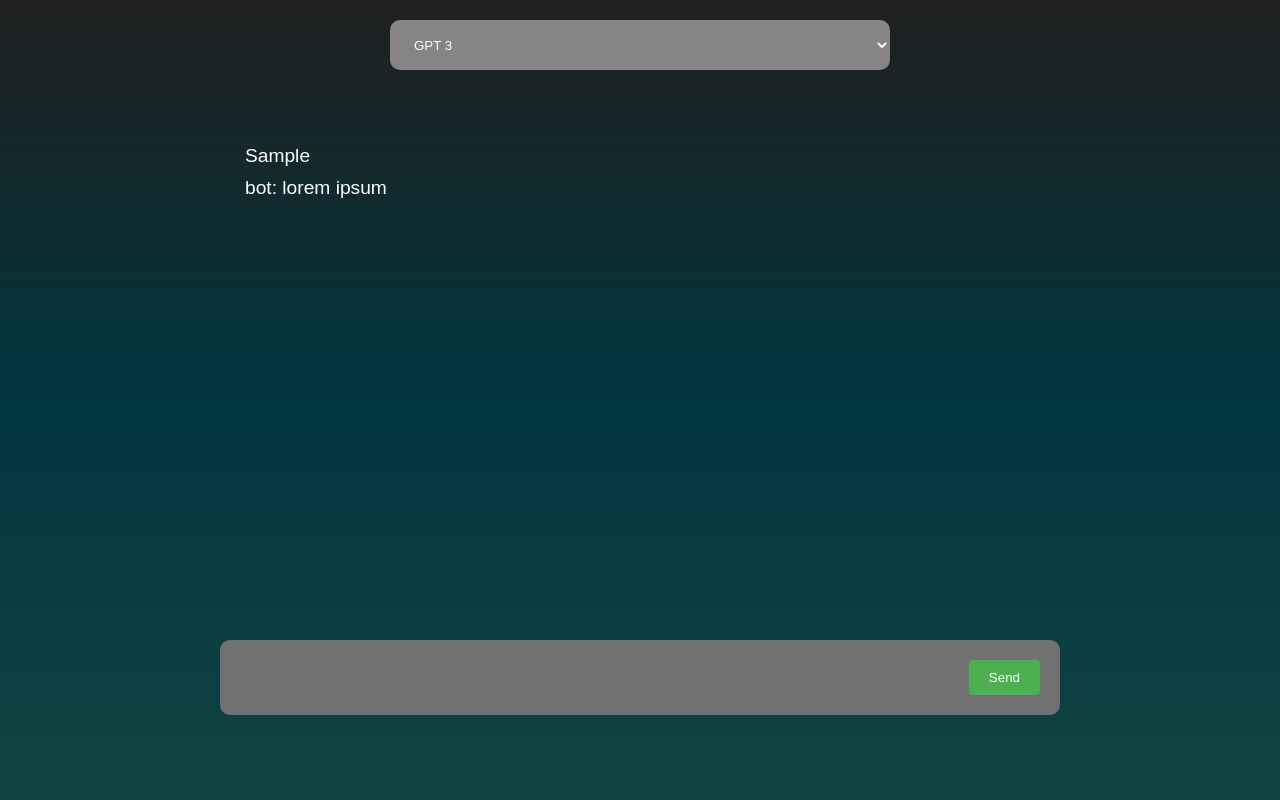
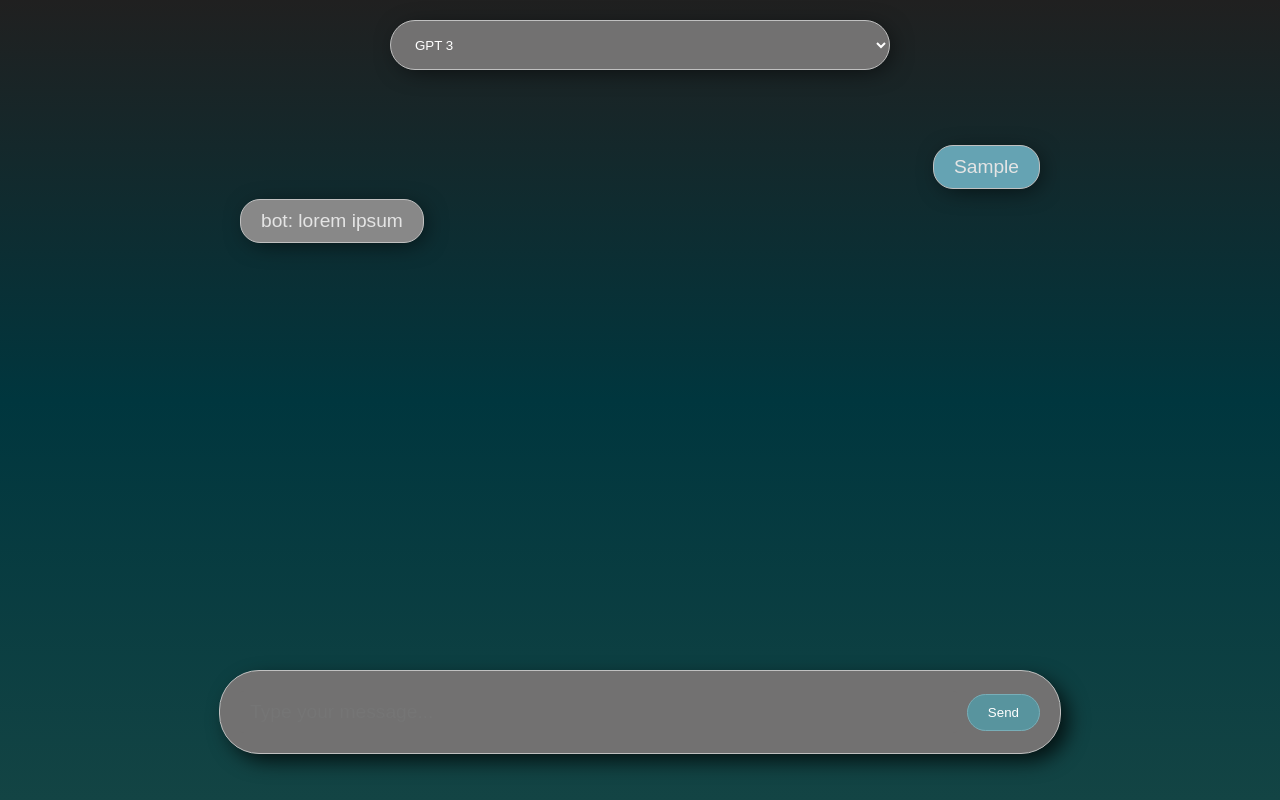
Before and after one commit to AchiUgulava/chatbot-front, a plain HTML site: page index.html in a window 1280 px wide. Both pictures are taken after typing "Sample" into the empty fields and a click on the button "Send". Drawn offline with Linux system fonts and the light colour scheme.

Commit message:
style changes

```diff
--- a/index.html
+++ b/index.html
@@ -12,8 +12,8 @@
   <div class="chat-container">
     <div class="chat-header">
       <select name="language" id="language" class="dropdown">
-        <option value="javascript">GPT 3</option>
-        <option value="python">GPT 4</option>
+            <option value="javascript">GPT 3</option>
+            <option value="python">GPT 4</option>
       </select>
     </div>
     <div class="message-container">
@@ -25,7 +25,7 @@
 </div>
     <div class="input-container">
         <div class="chat-input">
-          <input type="text" id="user-input" placeholder="Type your message...">
+          <input type="text" id="user-input" placeholder="Type your message..." style="border:none">
           <button id="send-button">Send</button>
         </div>
       </div>
--- a/script.js
+++ b/script.js
@@ -19,12 +19,16 @@ document.addEventListener('DOMContentLoaded', function() {
     }
   }
   function addMessage(sender, message) {
+    var messageContainer = document.createElement('div');
+    messageContainer.classList.add('message-container');
+
     var messageElement = document.createElement('div');
     messageElement.classList.add('message');
     messageElement.classList.add(sender);
     messageElement.textContent = message;
 
-      chatMessages.appendChild(messageElement);
+    messageContainer.appendChild(messageElement);
+    chatMessages.appendChild(messageContainer);
     chatMessages.scrollTop = chatMessages.scrollHeight;
   }
 
--- a/styles.css
+++ b/styles.css
@@ -25,10 +25,11 @@ body {
   height: 50px;
   border:none;
   padding: 10px 20px;
-  border-radius:10px;
+  border-radius:30px;
+  border: #c0c0c0 1px solid;
   color: #ffffff;
-  background-color: #868484;
-
+  background-color: #727171;
+  box-shadow: 4px 4px 25px -6px rgba(0,0,0,0.75);
 }
 
 .message-container{
@@ -39,21 +40,31 @@ body {
 .chat-messages {
   padding: 20px;
   overflow-y: scroll;
-
+  max-height: 60vh;
   min-height: 60vh;
   width: 800px;
 }
 .message{
   font-size: larger;
-  color: #ffffff;
-  padding: 5px;
+  color: #e4e4e4;
+  padding: 10px 20px;
+  margin: 5px 0;
+  border-radius: 20px;
+  border: #c0c0c0 1px solid;
+  box-shadow: 4px 4px 25px -6px rgba(0,0,0,0.75);
 }
+.user{
+  margin-left: auto;
+  background-color: #65a3b3;
+}
+.chatbot{
+  margin-right: auto;
+  background-color: #888;
+}
+
 .input-container{
-  /* position: fixed;
-  bottom: 0;
-  left: 0; */
   width: 100%;
-  height: 20vh;
+  height: 10vh;
   display: flex;
   justify-content: center;
 
@@ -61,34 +72,40 @@ body {
 .chat-input {
   width: 100%;
   max-width: 800px;
-  margin: 0 auto;
+  margin: 30px 10px 0 10px;
   background-color: #727171;
   padding: 20px;
   display: flex;
   align-items: center;
   justify-content: space-between;
   height: min-content;
-  border-radius: 10px;
+  border-radius: 40px;
+  border: #c0c0c0 1px solid;
+  box-shadow: 8px 8px 20px -1px rgba(0,0,0,0.75);
 }
 
-.chat-input input {
+ .chat-input input {
   flex-grow: 1;
   padding: 10px;
   border: none;
   border-radius: 4px;
   background-color: #727171;
+  color: #f2f2f2;
+  font-size: larger;
 }
-chat-input input:focus{
+.chat-input input:focus{
   outline: none;
 }
+
 .chat-input button {
   margin-left: 10px;
   padding: 10px 20px;
   border: none;
-  border-radius: 4px;
-  background-color: #4CAF50;
+  border-radius: 20px;
+  background-color: #58949e;
   color: white;
   cursor: pointer;
+  border: #78aeb8 1px solid;
 }
 
 @media screen and (max-width: 800px) {
@@ -107,3 +124,36 @@ chat-input input:focus{
   }
 
 }
+
+
+::-webkit-scrollbar {
+  width: 10px; /* width of the scrollbar */
+}
+
+::-webkit-scrollbar-thumb {
+  background-color: #888; /* color of the scrollbar thumb */
+  border-radius: 5px; /* roundness of the scrollbar thumb */
+}
+
+::-webkit-scrollbar-thumb:hover {
+  background-color: #555; /* color of the scrollbar thumb on hover */
+}
+
+/* Firefox */
+/* Please note that scrollbar customization in Firefox is currently limited */
+/* The following styles only change the scrollbar color */
+* {
+  scrollbar-color: #888 #f2f2f2; /* color of the scrollbar thumb and track */
+}
+
+*::-webkit-scrollbar {
+  width: 10px; /* width of the scrollbar */
+}
+
+*::-webkit-scrollbar-thumb {
+  background-color: #888; /* color of the scrollbar thumb */
+}
+
+*::-webkit-scrollbar-thumb:hover {
+  background-color: #555; /* color of the scrollbar thumb on hover */
+}
```
Lines whose indentation alone changed are shown as unchanged.
